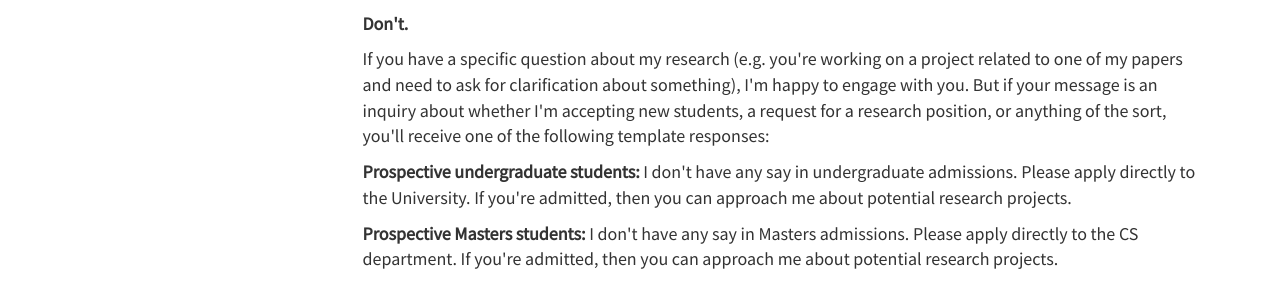
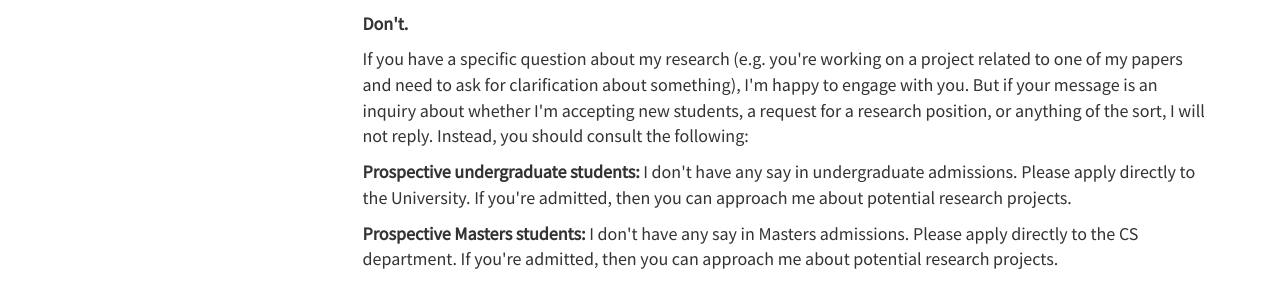
Before and after one commit to dritchie/dritchie.github.io, a Jekyll site: the page built from prospective_students.html, in a window 1280 px wide. Shown: the part 1396-1681 px from the top of the page. Built offline with Jekyll 4.4.1, drawn with Linux system fonts in a browser that asks for light colours.

Commit message:
Tweak wording on prospective students page re: no response.

```diff
--- a/prospective_students.html
+++ b/prospective_students.html
@@ -65,7 +65,7 @@ layout: post
 </p>
 
 <p>
-	If you have a specific question about my research (e.g. you're working on a project related to one of my papers and need to ask for clarification about something), I'm happy to engage with you. But if your message is an inquiry about whether I'm accepting new students, a request for a research position, or anything of the sort, you'll receive one of the following template responses:
+	If you have a specific question about my research (e.g. you're working on a project related to one of my papers and need to ask for clarification about something), I'm happy to engage with you. But if your message is an inquiry about whether I'm accepting new students, a request for a research position, or anything of the sort, I will not reply. Instead, you should consult the following:
 </p>
 
 <p>
```
